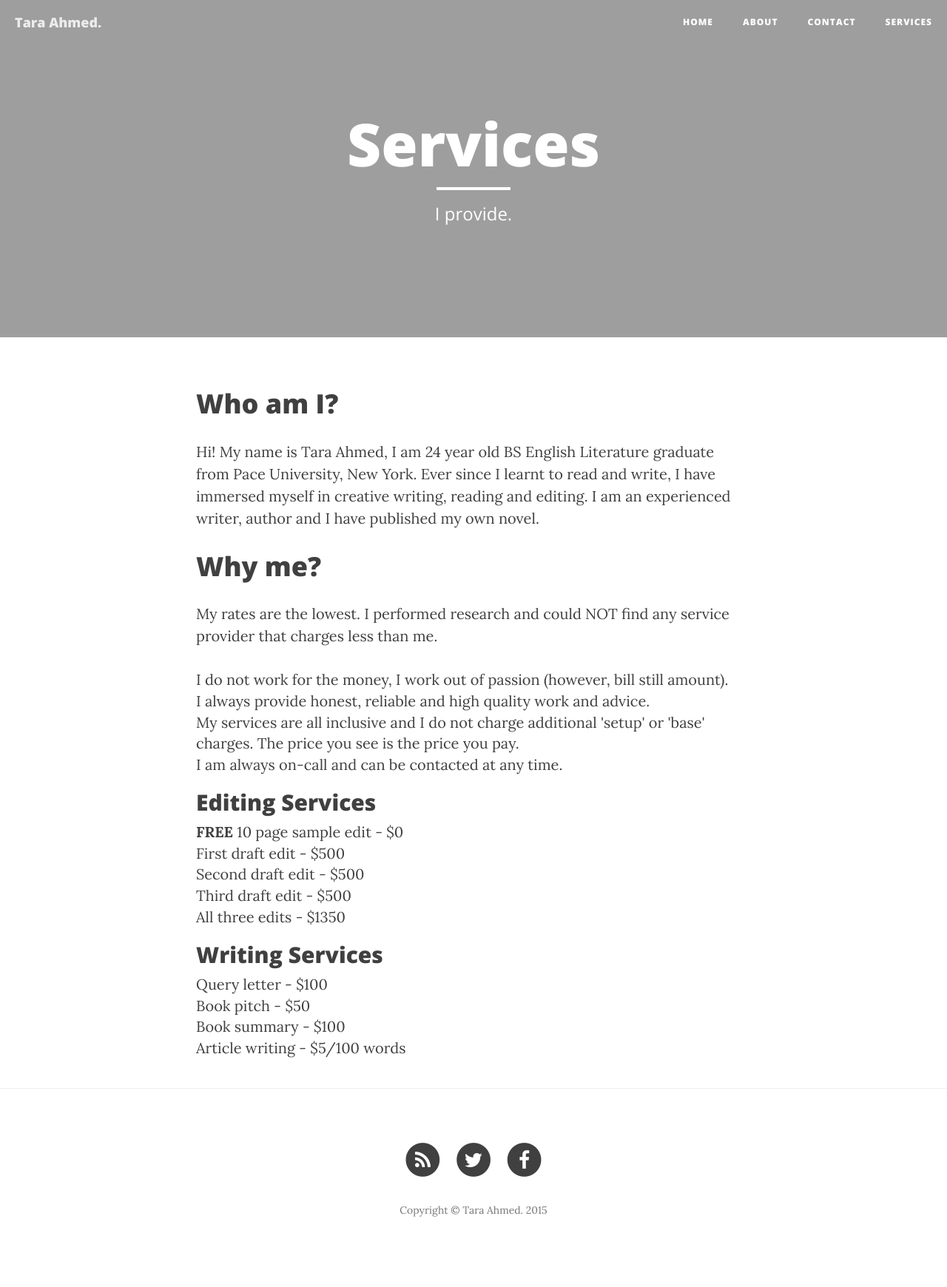
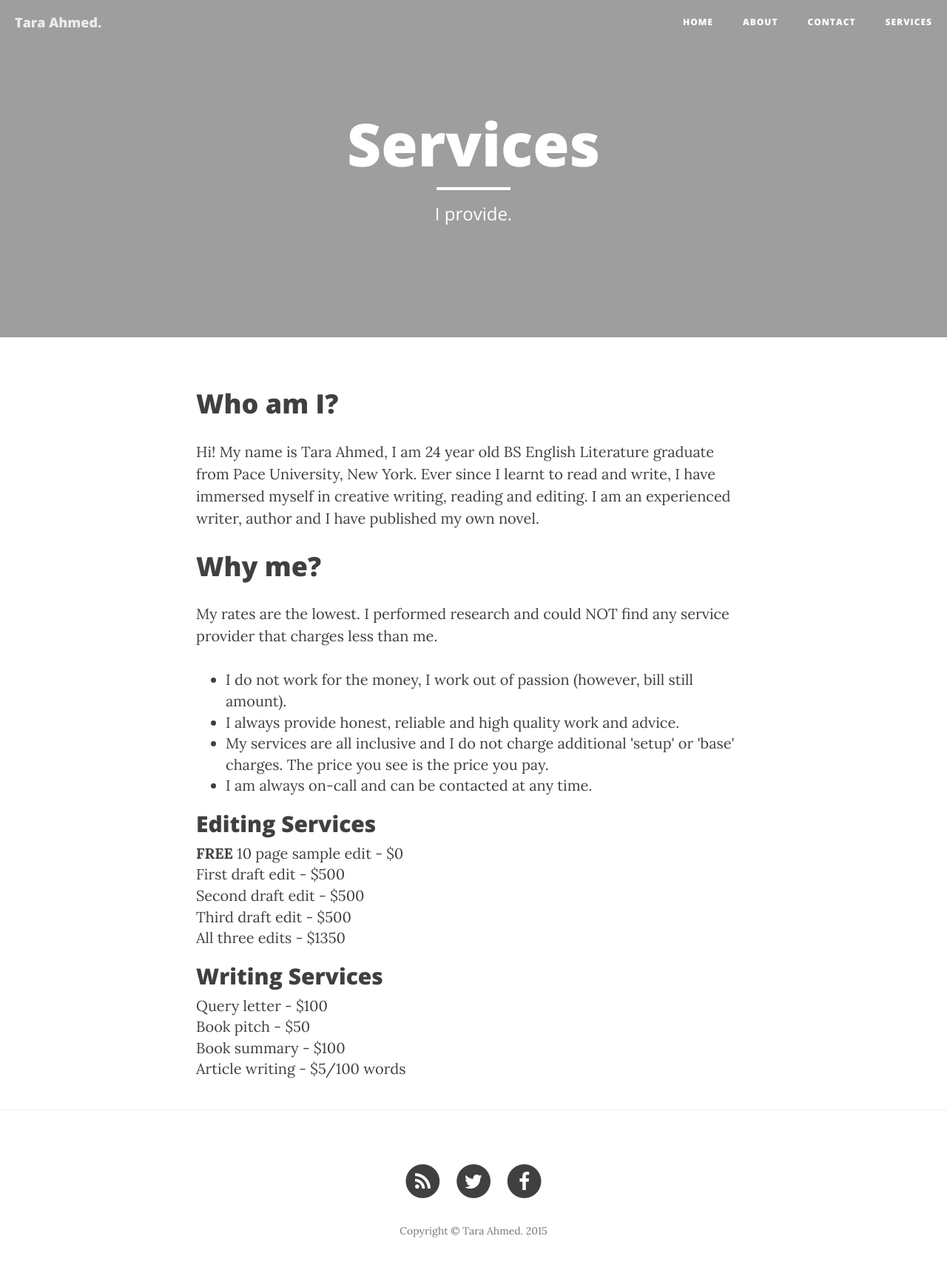
Before and after one commit to taraahmed/taraahmed.github.io, a Jekyll site: the page built from services.html, in a window 1280 px wide. Shown: the whole page at 74% size. Built offline with Jekyll 4.4.1, drawn with Linux system fonts in a browser that asks for light colours; nearby versions of some CDN libraries; before the commit the page ends 1712 px from its top, so only the background shows below that.

Commit message:
UL lists

```diff
--- a/services.html
+++ b/services.html
@@ -8,12 +8,12 @@ header-img: "img/about-bg.jpg"
 <p>Hi! My name is Tara Ahmed, I am 24 year old BS English Literature graduate from Pace University, New York. Ever since I learnt to read and write, I have immersed myself in creative writing, reading and editing. I am an experienced writer, author and I have published my own novel.</p>
 <h1>Why me?</h1>
 <p>My rates are the lowest. I performed research and could NOT find any service provider that charges less than me.</p>
-<dl>
-  <dd>I do not work for the money, I work out of passion (however, bill still amount).</dd>
-  <dd>I always provide honest, reliable and high quality work and advice.</dd>
-  <dd>My services are all inclusive and I do not charge additional 'setup' or 'base' charges. The price you see is the price you pay.</dd>
-  <dd>I am always on-call and can be contacted at any time.</dd>
-</dl>
+<ul>
+  <li>I do not work for the money, I work out of passion (however, bill still amount).</dli>
+  <li>I always provide honest, reliable and high quality work and advice.</li>
+  <li>My services are all inclusive and I do not charge additional 'setup' or 'base' charges. The price you see is the price you pay.</li>
+  <li>I am always on-call and can be contacted at any time.</li>
+</ul>
 
 <h2>Editing Services</h2>
 <dl>
```
